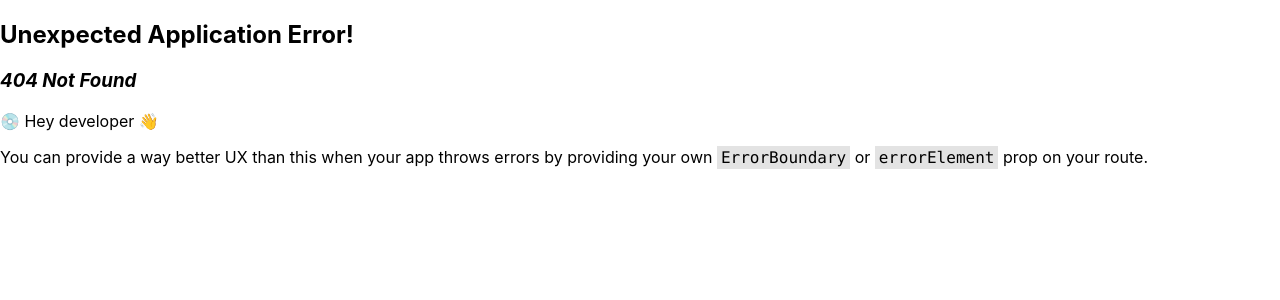
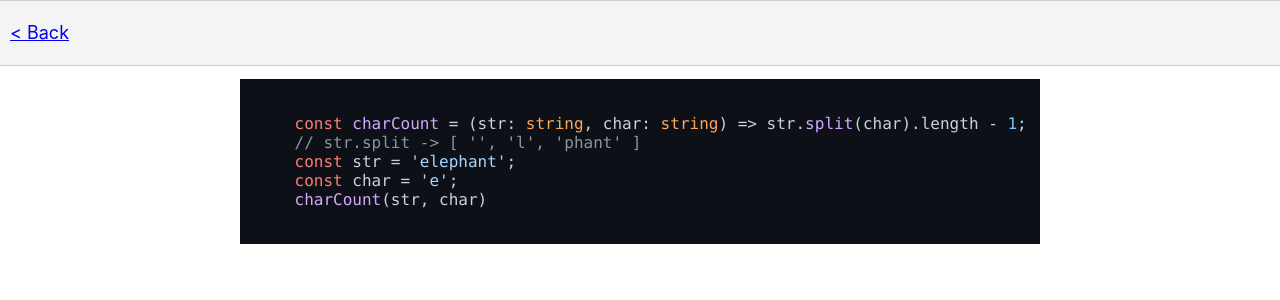
Before and after one commit to 615349/615349.GitHub.io, a React (Create React App) app: page /char-count in a window 1280 px wide. Before the commit this address had no page. Shown: the top 300 px of the page. Built offline with nearby package versions, Linux system fonts and the light colour scheme.

Commit message:
char count

```diff
--- /dev/null
+++ b/src/components/CharCount.tsx
@@ -0,0 +1,21 @@
+import Code from "./Code";
+import Back from "./Back";
+
+const CharCount = () => {
+  const code = `
+    const charCount = (str: string, char: string) => str.split(char).length - 1;
+    // str.split -> [ '', 'l', 'phant' ]
+    const str = 'elephant';
+    const char = 'e';
+    charCount(str, char)
+  `;
+
+  return (
+    <>
+      <Back />
+      <Code code={code} />
+    </>
+  );
+};
+
+export default CharCount;
--- a/src/components/Home.tsx
+++ b/src/components/Home.tsx
@@ -31,6 +31,7 @@ const Home = () => {
         <Section href="array-flatten" text="Array flatten" />
         <Section href="optional" text="TS - Optional" />
         <Section href="url-search-params" text="UrlSearchParams" />
+        <Section href="char-count" text="Char count" />
       </Inner>
     </Wrapper>
   );
--- a/src/index.tsx
+++ b/src/index.tsx
@@ -7,6 +7,7 @@ import Optional from "./components/Optional";
 import UrlSearchParams from "./components/UrlSearchParams";
 
 import { createBrowserRouter, RouterProvider } from "react-router-dom";
+import CharCount from "./components/CharCount";
 
 const router = createBrowserRouter([
   {
@@ -25,6 +26,10 @@ const router = createBrowserRouter([
     path: "url-search-params",
     element: <UrlSearchParams />,
   },
+  {
+    path: "char-count",
+    element: <CharCount />,
+  },
 ]);
 
 createRoot(document.getElementById("root") as HTMLElement).render(
```
